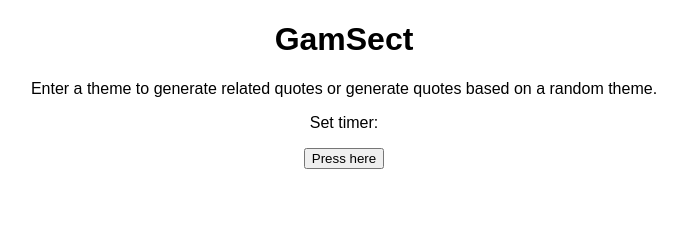
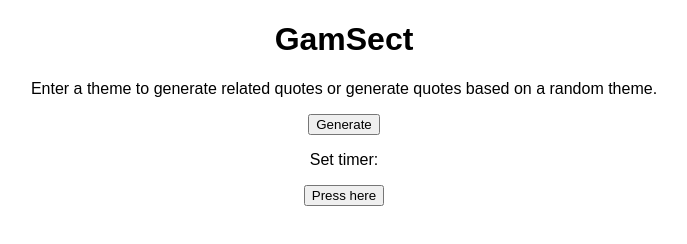
Before and after one commit to fedorum/GamSect, a plain HTML site: page index.html in a window 1280 px wide. Shown: the whole page, without its empty margins (296-983 px from the left). Drawn offline with Linux system fonts and the light colour scheme.

Commit message:
Added more text and dividers to separate 'generate' and 'timer' elements

```diff
--- a/index.html
+++ b/index.html
@@ -6,8 +6,13 @@
     </head>
     <body>
         <h1>GamSect</h1>
-        <p>Enter a theme to generate related quotes or generate quotes based on a random theme.</p>
-        <p>Set timer: </p>
-        <button>Press here</button>
+        <div class="generate">
+            <p>Enter a theme to generate related quotes or generate quotes based on a random theme.</p>
+            <button>Generate</button>
+        </div>
+        <div class="timer">
+            <p>Set timer: </p>
+            <button>Press here</button>
+        </div>
     </body>
 </html>
--- a/style.css
+++ b/style.css
@@ -2,3 +2,11 @@
     text-align: center;
     font-family: Arial, Helvetica, sans-serif;
 }
+
+.generate {
+    margin: auto;
+}
+
+.timer {
+    margin: auto;
+}
```
